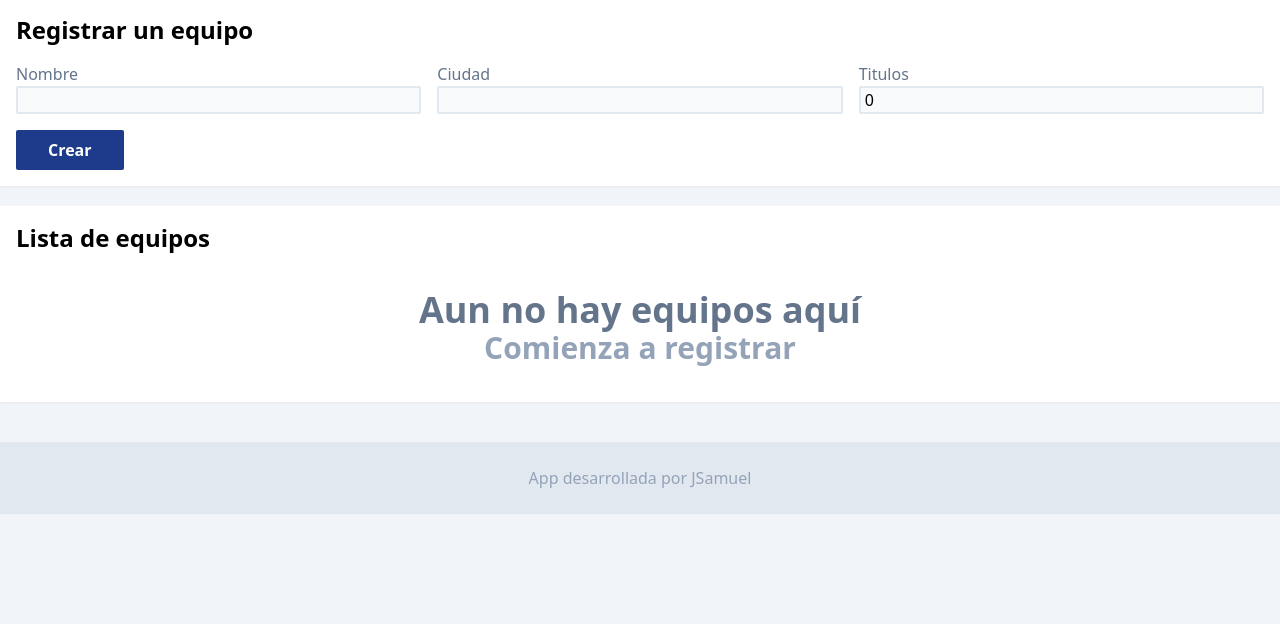
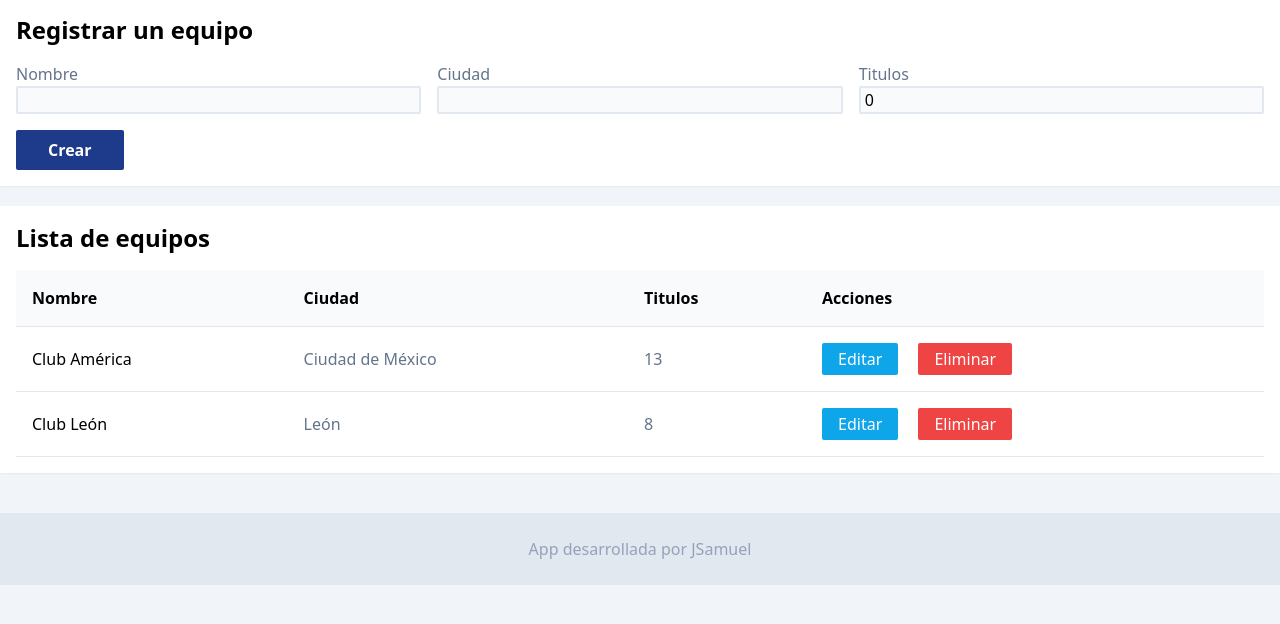
Before and after one commit to JSamuelAP/crud-ligamx, a website built with Vite: page index.html in a window 1280 px wide. Shown: the part 94-718 px from the top of the page. Built offline with nearby package versions, Linux system fonts and the light colour scheme; data requests are answered from the project's data file.

Commit message:
feat: Imprimir los equipos en la tabla
- Se exporto Component como modulo.
- Se creo el componente table.

```diff
--- a/index.html
+++ b/index.html
@@ -65,8 +65,8 @@
 					</section>
 					<section id="list" class="bg-white p-4 mt-5 shadow-sm">
 						<h2 class="text-2xl font-semibold mb-4">Lista de equipos</h2>
-						<!-- <div class="overflow-x-auto">
-							<table class="table-auto w-full text-left">
+						<div class="overflow-x-auto">
+							<table class="table-auto w-full text-left" id="teams-table">
 								<thead class="bg-slate-50 rounded-t-sm">
 									<tr class="border-b">
 										<th scope="col" class="p-4 min-w-max">Nombre</th>
@@ -75,45 +75,10 @@
 										<th scope="col" class="p-4 min-w-max">Acciones</th>
 									</tr>
 								</thead>
-								<tbody>
-									<tr class="border-b">
-										<td class="p-4 whitespace-nowrap">Club América</td>
-										<td class="p-4 whitespace-nowrap text-slate-500">
-											Ciudad de México
-										</td>
-										<td class="p-4 text-slate-500">13</td>
-										<td class="p-4 whitespace-nowrap">
-											<button
-												class="bg-sky-500 hover:bg-sky-600 py-1 px-4 rounded-sm text-white mr-4"
-											>
-												Editar</button
-											><button
-												class="bg-red-500 hover:bg-red-700 py-1 px-4 rounded-sm text-white"
-											>
-												Eliminar
-											</button>
-										</td>
-									</tr>
-									<tr class="border-b">
-										<td class="p-4 whitespace-nowrap">Club León</td>
-										<td class="p-4 whitespace-nowrap text-slate-500">León</td>
-										<td class="p-4 text-slate-500">8</td>
-										<td class="p-4 whitespace-nowrap">
-											<button
-												class="bg-sky-500 hover:bg-sky-600 py-1 px-4 rounded-sm text-white mr-4"
-											>
-												Editar</button
-											><button
-												class="bg-red-500 hover:bg-red-700 py-1 px-4 rounded-sm text-white"
-											>
-												Eliminar
-											</button>
-										</td>
-									</tr>
-								</tbody>
+								<tbody></tbody>
 							</table>
-						</div> -->
-						<div class="text-center font-bold py-5">
+						</div>
+						<div class="text-center font-bold py-5 hidden">
 							<p class="text-4xl text-slate-500">Aun no hay equipos aquí</p>
 							<p class="text-3xl text-slate-400">Comienza a registrar</p>
 						</div>
--- a/src/js/Component.js
+++ b/src/js/Component.js
@@ -62,3 +62,5 @@ const Component = (function () {
 
 	return Constructor;
 })();
+
+export default Component;
--- a/src/js/main.js
+++ b/src/js/main.js
@@ -1,3 +1,39 @@
 import getTeams from "./getData";
+import printTeams from "./printData";
+import Component from "./Component";
 
-document.addEventListener("DOMContentLoaded", getTeams);
+const table = new Component({
+	el: "#teams-table tbody",
+	data: {
+		teamsList: [],
+	},
+	template: function (props) {
+		let teams = props.teamsList
+			.map(
+				(team) => `
+          <tr class="border-b">
+            <td class="p-4 whitespace-nowrap">${team.nombre}</td>
+            <td class="p-4 whitespace-nowrap text-slate-500">${team.ciudad}</td>
+            <td class="p-4 text-slate-500">${team.titulos}</td>
+            <td class="p-4 whitespace-nowrap">
+              <button
+                class="bg-sky-500 hover:bg-sky-600 py-1 px-4 rounded-sm text-white mr-4"
+              >Editar</button>
+              <button
+                class="bg-red-500 hover:bg-red-700 py-1 px-4 rounded-sm text-white"
+              >Eliminar</button>
+            </td>
+          </tr>
+    `
+			)
+			.join("");
+		return teams;
+	},
+});
+
+document.addEventListener("DOMContentLoaded", async () => {
+	const teams = await getTeams();
+	printTeams(teams);
+});
+
+export default table;
--- /dev/null
+++ b/src/js/printData.js
@@ -0,0 +1,8 @@
+import table from "./main.js";
+
+const printTeams = (teams) => {
+	table.setState({ teamsList: teams });
+	console.log(table);
+};
+
+export default printTeams;
```
